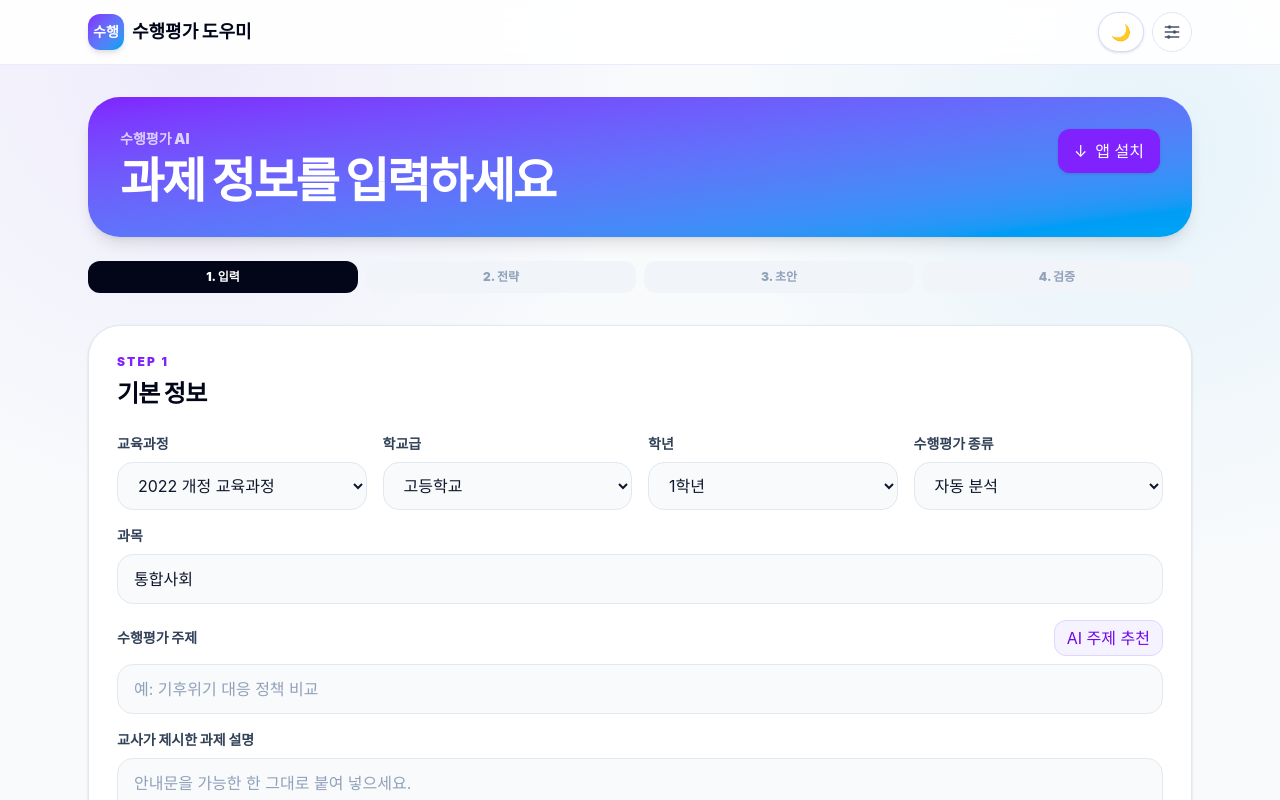
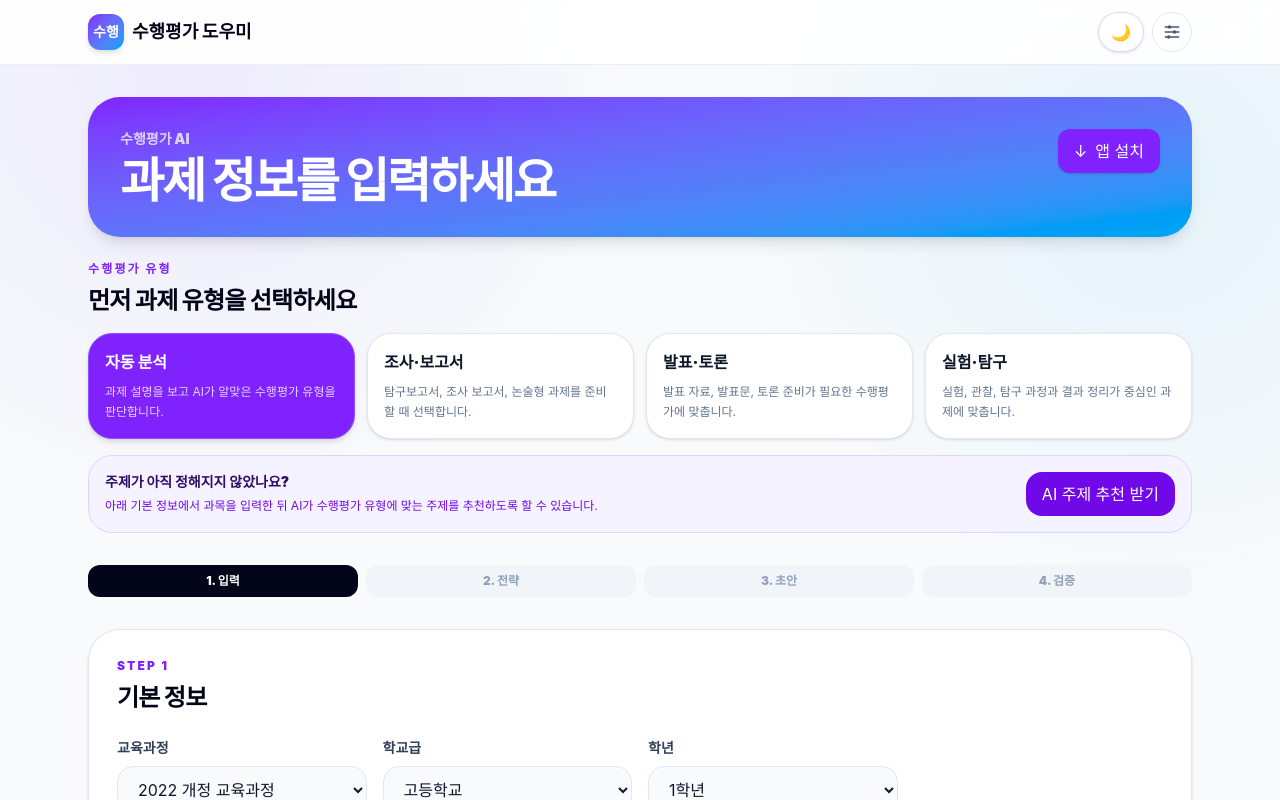
Before and after one commit to dy6553/performance-assessment-assistant, a Next.js app: page / in a window 1280 px wide. Shown: the top 800 px of the page. Built offline with nearby package versions, Linux system fonts and the light colour scheme.

Commit message:
feat: surface assignment tools outside input card

```diff
--- a/src/app/page.tsx
+++ b/src/app/page.tsx
@@ -1,5 +1,6 @@
 import { InstallAppButton } from "@/components/install-app-button";
 import { AssessmentClient } from "@/features/assessment/assessment-client";
+import { AssessmentQuickTools } from "@/features/assessment/assessment-quick-tools";
 
 export default function HomePage() {
   return (
@@ -14,7 +15,10 @@ export default function HomePage() {
         </div>
       </header>
 
-      <AssessmentClient />
+      <div className="space-y-8">
+        <AssessmentQuickTools />
+        <AssessmentClient />
+      </div>
     </main>
   );
 }
```
